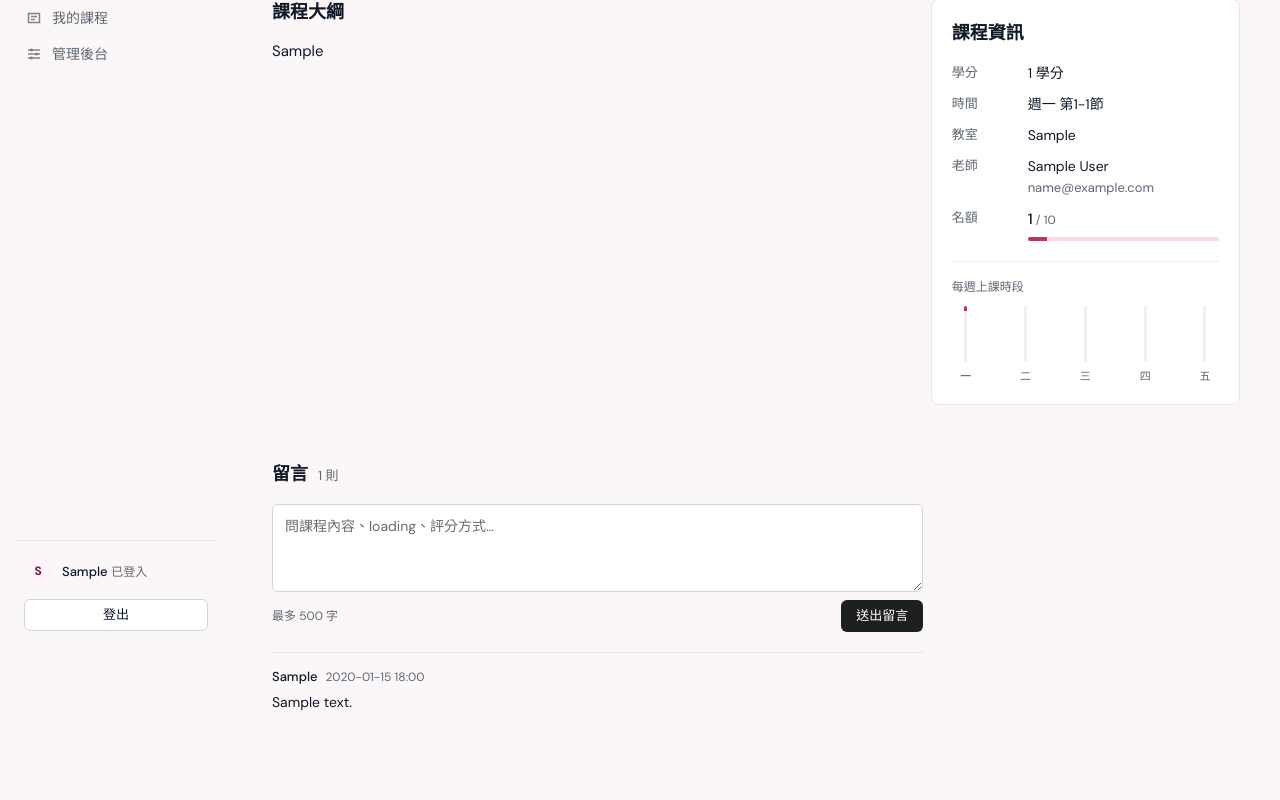
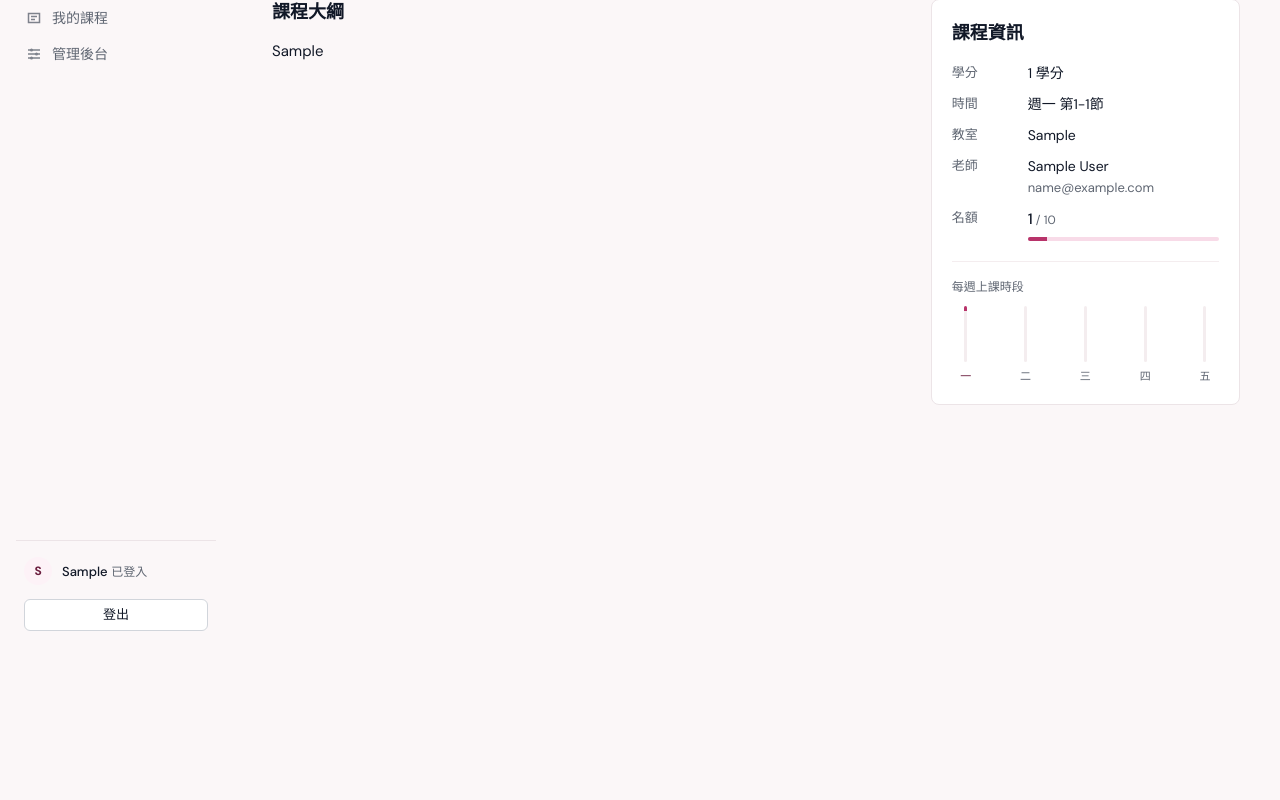
Before and after one commit to lucashsu95/course_select, a Django app: page /course/1/ in a window 1280 px wide. Shown: the part 149-949 px from the top of the page. After the commit the page ends 780 px from the top, so only its background shows below. Run offline with Django 5.2, Linux system fonts and the light colour scheme; a user stored in the database is signed in; tables that the repository leaves empty hold one stand-in row (values such as "Sample post").

Commit message:
chore: 移除課程留言功能
決定：選課系統不該有課程留言區，問課程內容走信箱或公告即可。
1. 移除 Comment 模型、add_comment view/url、admin、5 支測試、detail 留言區與 CSS
2. migration 0004_comment 刪除，0005_teacher_user 改編號 0004
3. README 角色表與測試說明同步移除留言
4. 保留 b9ec58f 的排版改善（_row.html、迷你週表、手機選單）與 ngrok env 修正

```diff
--- a/courses/models.py
+++ b/courses/models.py
@@ -83,25 +83,6 @@ class Course(models.Model):
                 and other.start_period <= self.end_period)
 
 
-class Comment(models.Model):
-    MAX_LENGTH = 500
-
-    course = models.ForeignKey(Course, on_delete=models.CASCADE, related_name="comments")
-    user = models.ForeignKey(settings.AUTH_USER_MODEL, on_delete=models.CASCADE)
-    body = models.TextField("內容")
-    created = models.DateTimeField("留言時間", auto_now_add=True)
-
-    class Meta:
-        ordering = ["created"]  # 同一門課的留言照時間排，先問的先讀
-
-    def __str__(self):
-        return f"{self.author_name}：{self.body[:20]}"
-
-    @property
-    def author_name(self):
-        return self.user.first_name or self.user.username
-
-
 class Enrollment(models.Model):
     user = models.ForeignKey(settings.AUTH_USER_MODEL, on_delete=models.CASCADE)
     course = models.ForeignKey(Course, on_delete=models.CASCADE)
--- a/courses/static/courses/app.css
+++ b/courses/static/courses/app.css
@@ -371,40 +371,6 @@ h2 { font-size: var(--fs-section); font-weight: 600; }
 .related { margin-top: 56px; }
 .related h2 { margin-bottom: 4px; }
 
-/* comments */
-.comments { margin-top: 56px; }
-.comments-head { display: flex; align-items: baseline; gap: 10px; }
-.comments-head .num { color: var(--muted); font-size: 13px; }
-.comments .login-hint { margin-top: 12px; }
-
-.comment-form { margin-top: 16px; max-width: 68ch; }
-.comment-form textarea {
-  display: block;
-  width: 100%;
-  min-height: 88px;
-  padding: 10px 12px;
-  border: 1px solid var(--control);
-  border-radius: var(--radius-control);
-  background: var(--surface);
-  font: inherit;
-  font-size: 14px;
-  line-height: 1.6;
-  resize: vertical;
-}
-.comment-form textarea::placeholder { color: var(--faint); }
-.comment-form textarea:hover { border-color: var(--muted); }
-.comment-form .row { display: flex; align-items: center; justify-content: space-between; gap: 12px; margin-top: 8px; }
-.comment-form .hint { color: var(--muted); font-size: 12px; }
-
-.comment-list { list-style: none; margin: 20px 0 0; padding: 0; max-width: 68ch; }
-.comment { padding: 14px 0; border-top: 1px solid var(--rule); }
-.comment-list .comment:first-child { border-top: 1px solid var(--border); }
-.comment-head { display: flex; align-items: baseline; gap: 8px; }
-.comment-author { font-size: 13px; font-weight: 500; }
-.comment-time { color: var(--muted); font-size: 12px; }
-.comment-body { margin-top: 4px; font-size: 14px; line-height: 1.7; overflow-wrap: anywhere; }
-.comment-empty { padding: 20px 0; border-top: 1px solid var(--border); color: var(--muted); font-size: 13px; }
-
 /* schedule */
 .week-wrap {
   margin-top: 24px;
--- a/courses/templates/courses/detail.html
+++ b/courses/templates/courses/detail.html
@@ -54,40 +54,6 @@
   </aside>
 </div>
 
-<section class="comments" id="comments">
-  <div class="comments-head">
-    <h2>留言</h2><span class="num">{{ comments|length }} 則</span>
-  </div>
-
-  {% if user.is_authenticated %}
-  <form method="post" action="{% url 'add_comment' course.pk %}" class="comment-form">{% csrf_token %}
-    <label class="sr-only" for="comment-body">留言內容</label>
-    <textarea id="comment-body" name="body" maxlength="{{ comment_max }}" required
-              placeholder="問課程內容、loading、評分方式…"></textarea>
-    <div class="row">
-      <span class="hint">最多 {{ comment_max }} 字</span>
-      <button class="btn btn-primary">送出留言</button>
-    </div>
-  </form>
-  {% else %}
-  <p class="login-hint">登入後才能留言 · <a href="{% url 'google_login' %}">以 Google 登入</a></p>
-  {% endif %}
-
-  <ol class="comment-list">
-    {% for c in comments %}
-    <li class="comment">
-      <div class="comment-head">
-        <span class="comment-author">{{ c.author_name }}</span>
-        <time class="comment-time" datetime="{{ c.created|date:'c' }}">{{ c.created|date:"Y-m-d H:i" }}</time>
-      </div>
-      <p class="comment-body">{{ c.body|linebreaksbr }}</p>
-    </li>
-    {% empty %}
-    <li class="comment-empty">還沒有人留言。</li>
-    {% endfor %}
-  </ol>
-</section>
-
 {% if related %}
 <section class="related">
   <h2>{{ course.teacher }} 的其他課程</h2>
--- a/courses/urls.py
+++ b/courses/urls.py
@@ -6,7 +6,6 @@ urlpatterns = [
     path("course/<int:pk>/", views.course_detail, name="course_detail"),
     path("course/<int:pk>/enroll/", views.enroll, name="enroll"),
     path("course/<int:pk>/drop/", views.drop, name="drop"),
-    path("course/<int:pk>/comment/", views.add_comment, name="add_comment"),
     path("my/", views.my_schedule, name="my_schedule"),
     path("teaching/", views.teaching_courses, name="teaching"),
     path("course/<int:pk>/roster/", views.course_roster, name="course_roster"),
--- a/courses/views.py
+++ b/courses/views.py
@@ -6,7 +6,7 @@ from django.shortcuts import get_object_or_404, redirect, render
 from django.utils.http import url_has_allowed_host_and_scheme
 from django.views.decorators.http import require_POST
 
-from .models import Comment, Course, Enrollment, Term
+from .models import Course, Enrollment, Term
 from .services import register
 
 
@@ -54,25 +54,8 @@ def course_detail(request, pk):
         c.is_mine = c.pk in mine
     return render(request, "courses/detail.html", {
         "course": course, "is_mine": course.pk in mine, "is_teacher": is_teacher, "related": related,
-        "comments": course.comments.select_related("user"),
-        "comment_max": Comment.MAX_LENGTH,
         "days": Course.DAYS,
     })
-
-
-@login_required
-@require_POST
-def add_comment(request, pk):
-    course = get_object_or_404(Course, pk=pk)
-    body = request.POST.get("body", "").strip()
-    if not body:
-        messages.error(request, "留言不能是空白。")
-    elif len(body) > Comment.MAX_LENGTH:
-        messages.error(request, f"留言最多 {Comment.MAX_LENGTH} 字。")
-    else:
-        Comment.objects.create(course=course, user=request.user, body=body)
-        messages.success(request, "已留言。")
-    return _redirect_next(request, "course_detail", pk)
 
 
 @login_required
```
Also changed, not shown: courses/admin.py (+1 -9 lines), courses/tests.py (+1 -42 lines), README.md, courses/migrations/0004_comment.py (deleted), courses/migrations/0004_teacher_user.py.
